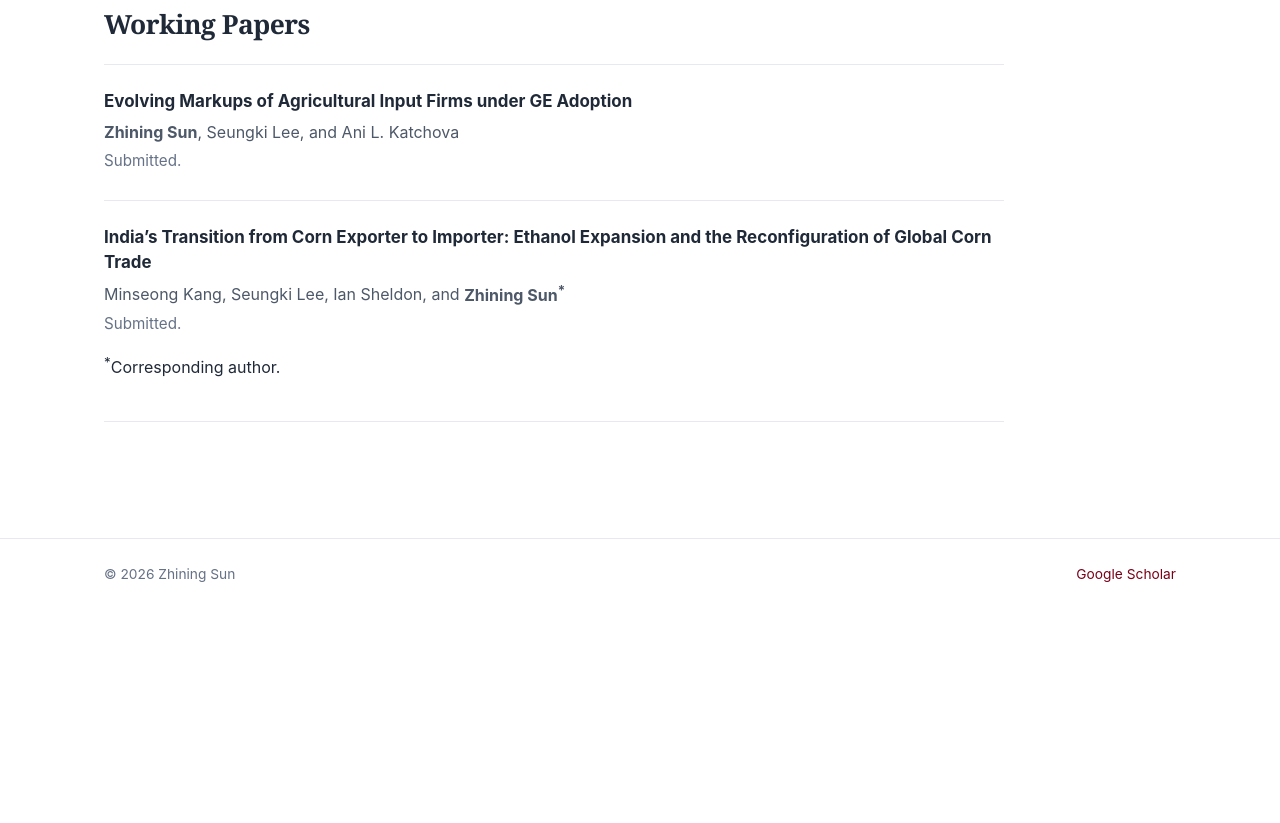
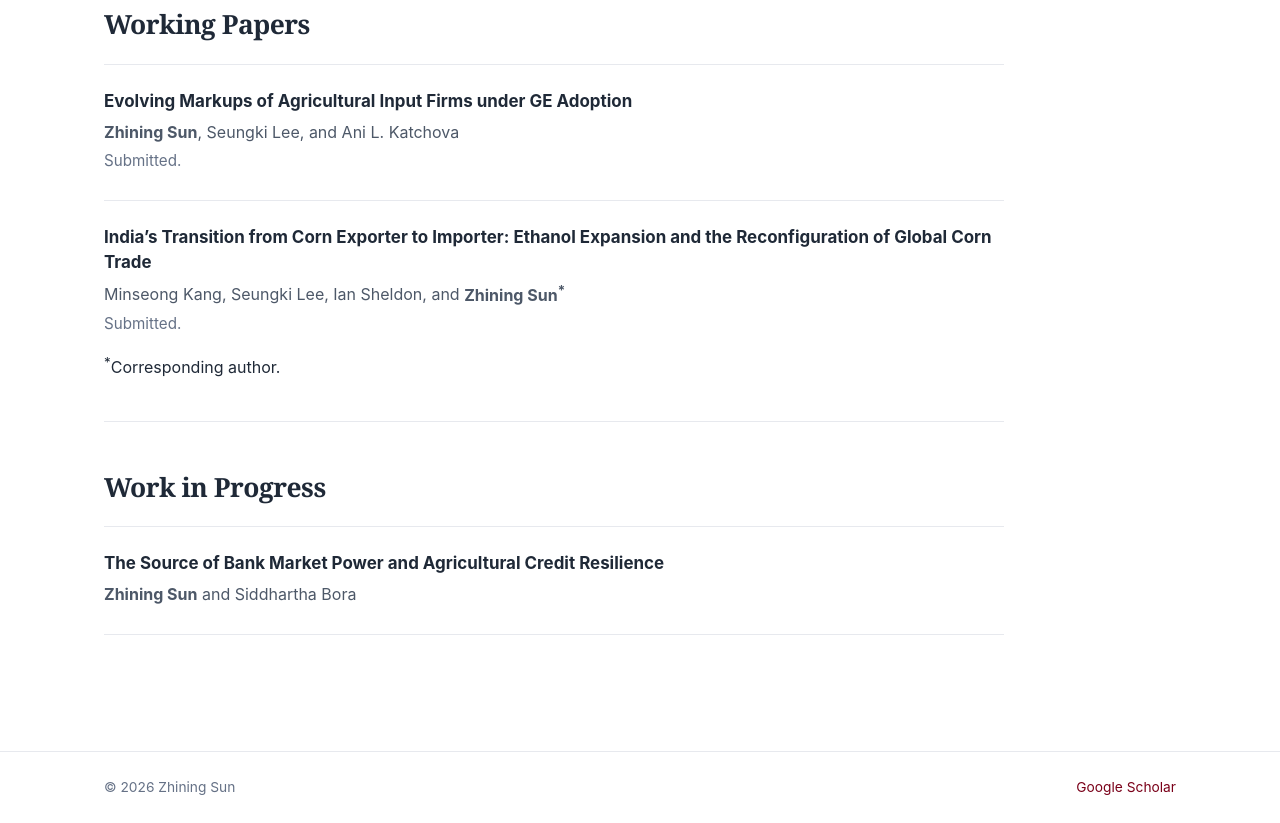
Before and after one commit to agecon-zhiningsun/zs, a plain HTML site: page publications.html in a window 1280 px wide. Shown: the part 1328-2151 px from the top of the page. Before the commit the page ends 1937 px from the top, so only its background shows below. Drawn offline with Linux system fonts and the light colour scheme.

Commit message:
Add work in progress section

```diff
--- a/publications.html
+++ b/publications.html
@@ -22,6 +22,10 @@
   <article class="paper"><p class="paper-title">Evolving Markups of Agricultural Input Firms under GE Adoption</p><p class="paper-authors"><strong>Zhining Sun</strong>, Seungki Lee, and Ani L. Katchova</p><p class="paper-venue">Submitted.</p></article>
   <article class="paper"><p class="paper-title">India’s Transition from Corn Exporter to Importer: Ethanol Expansion and the Reconfiguration of Global Corn Trade</p><p class="paper-authors">Minseong Kang, Seungki Lee, Ian Sheldon, and <strong>Zhining Sun<sup>*</sup></strong></p><p class="paper-venue">Submitted.</p><p class="paper-note"><sup>*</sup>Corresponding author.</p></article>
 </section>
+
+<section class="content-section"><h2>Work in Progress</h2>
+  <article class="paper"><p class="paper-title">The Source of Bank Market Power and Agricultural Credit Resilience</p><p class="paper-authors"><strong>Zhining Sun</strong> and Siddhartha Bora</p></article>
+</section>
 </main>
 <footer class="site-footer"><div class="footer-wrap"><span>© <span data-year></span> Zhining Sun</span><span><a href="https://scholar.google.com/citations?hl=en&user=sjG7b5UAAAAJ" target="_blank" rel="noopener">Google Scholar</a></span></div></footer><script src="assets/site.js"></script>
 </body></html>
```
